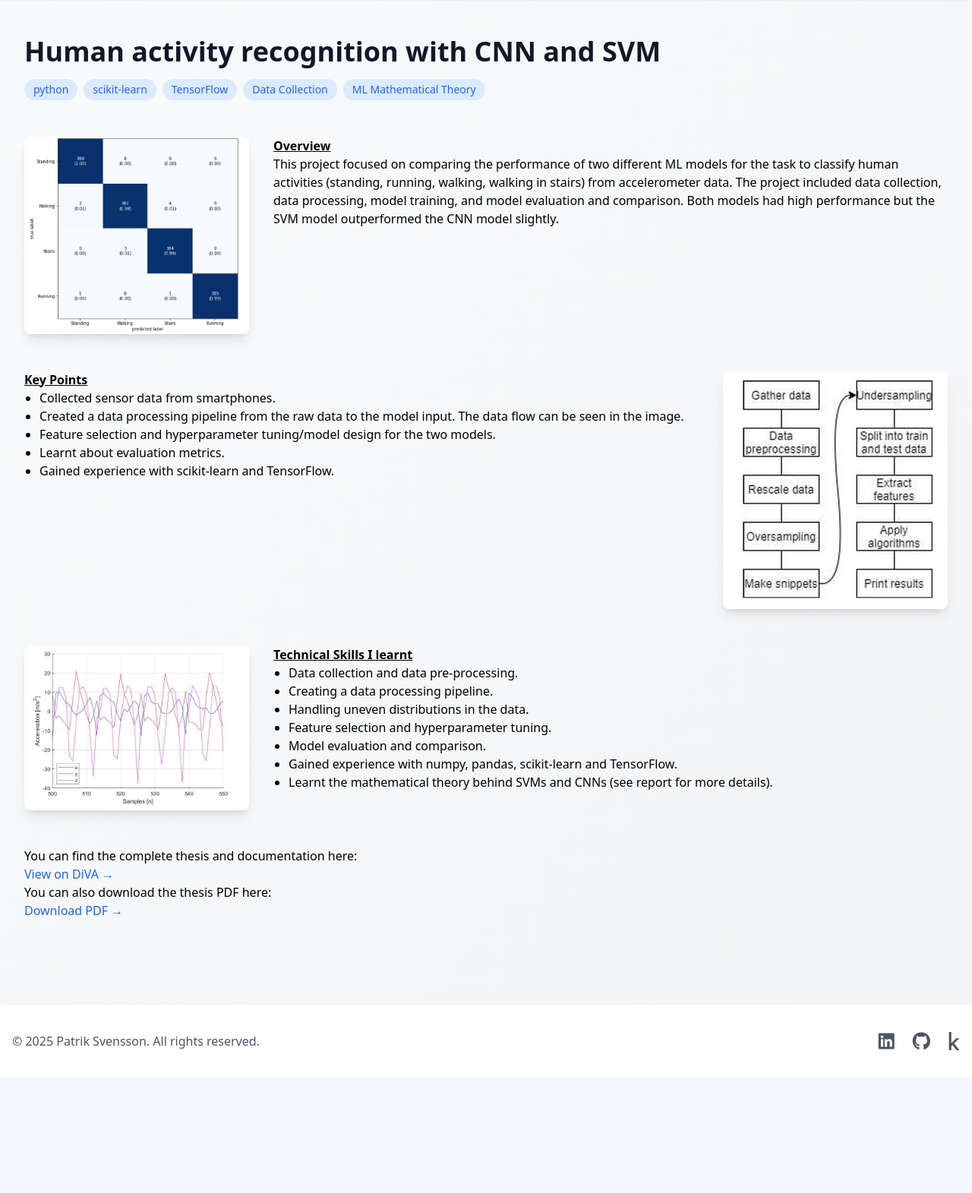
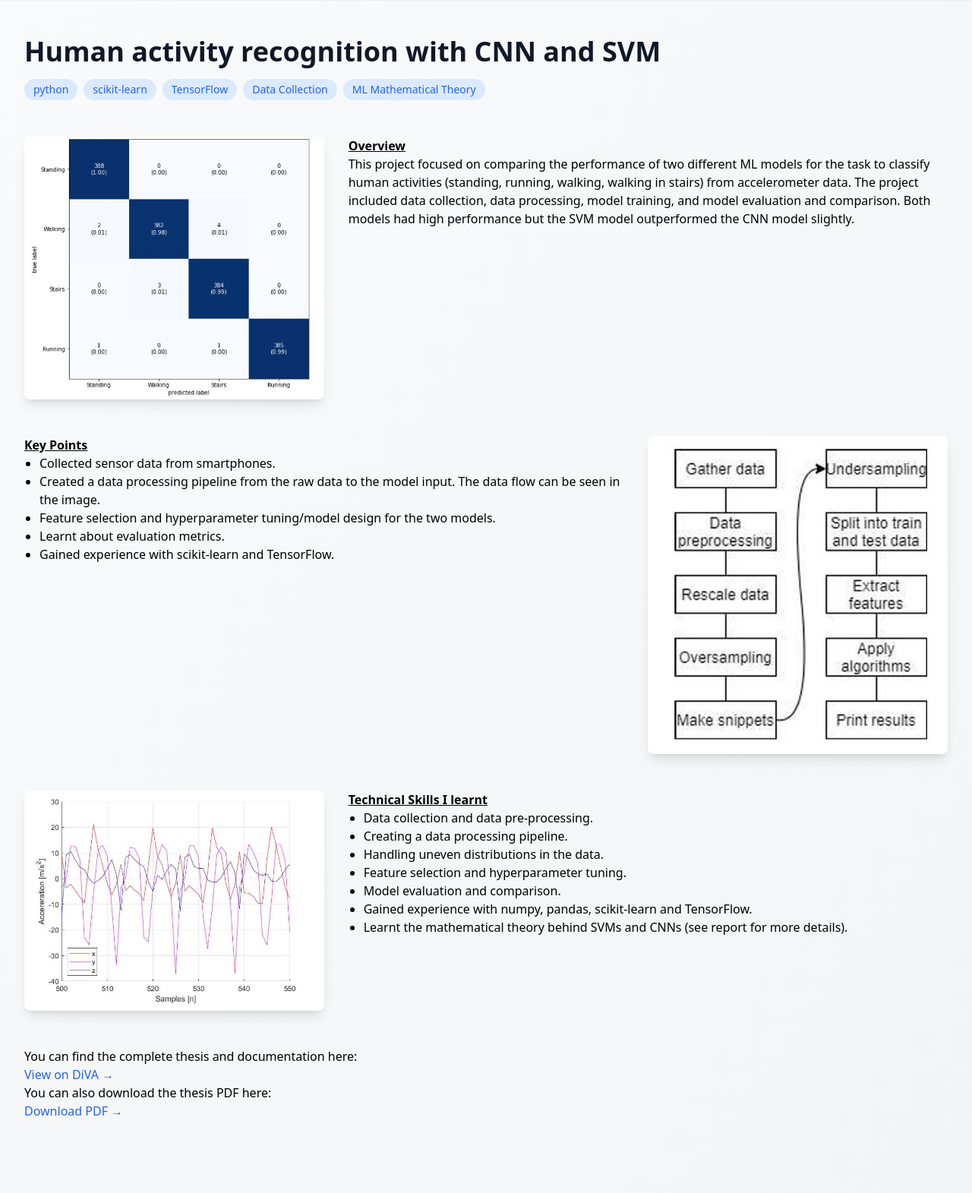
Before and after one commit to patriksn/portfolio, a Flask app: page /activity-recognition in a window 1280 px wide. Shown: the part 64-1635 px from the top of the page at 76% size. Before the commit the page ends 1483 px from the top, so only its background shows below. Run offline with Flask 3, Linux system fonts and the light colour scheme; some libraries are stand-ins or nearby versions.

Commit message:
Style: Testing different image-to-text ratio p2

```diff
--- a/portfolio_page/templates/project2.html
+++ b/portfolio_page/templates/project2.html
@@ -16,10 +16,10 @@
 
     <!-- First Block: Image Left, Text Right -->
     <div class="flex flex-col md:flex-row gap-8 mb-12">
-        <div class="md:w-1/4">
+        <div class="md:w-1/3">
             <img src="{{ url_for('static', filename='images/' + project.image) }}" alt="{{ project.title }}" class="w-full h-auto rounded-lg shadow-lg">
         </div>
-        <div class="md:w-3/4 prose">
+        <div class="md:w-2/3 prose">
             <h2 class="font-bold underline">Overview</h2>
             <p>This project focused on comparing the performance of two different ML models for the task to classify human activities (standing, running, walking, walking in stairs) from accelerometer data. The project included data collection, data processing, model training, and model evaluation and comparison. Both models had high performance but the SVM model outperformed the CNN model slightly. </p>
         </div>
@@ -27,7 +27,7 @@
 
     <!-- Second Block: Text Left, Image Right -->
     <div class="flex flex-col-reverse md:flex-row gap-8 mb-12">
-        <div class="md:w-3/4 prose">
+        <div class="md:w-2/3 prose">
             <h2 class="font-bold underline">Key Points</h2>
             <ul class="list-disc pl-5">
                 <li>Collected sensor data from smartphones.</li>
@@ -37,17 +37,17 @@
                 <li>Gained experience with scikit-learn and TensorFlow.</li>
             </ul>
         </div>
-        <div class="md:w-1/4">
+        <div class="md:w-1/3">
             <img src="{{ url_for('static', filename='images/project2_1.JPG') }}" alt="Project 1 Feature Analysis" class="w-full h-auto rounded-lg shadow-lg">
         </div>
     </div>
 
     <!-- Third Block: Image Left, Text Right -->
     <div class="flex flex-col md:flex-row gap-8 mb-12">
-        <div class="md:w-1/4">
+        <div class="md:w-1/3">
             <img src="{{ url_for('static', filename='images/project2_2.JPG') }}" alt="Project 2 Results" class="w-full h-auto rounded-lg shadow-lg">
         </div>
-        <div class="md:w-3/4 prose">
+        <div class="md:w-2/3 prose">
             <h2 class="font-bold underline">Technical Skills I learnt</h2>
             <ul class="list-disc pl-5">
                 <li>Data collection and data pre-processing.</li>
```
